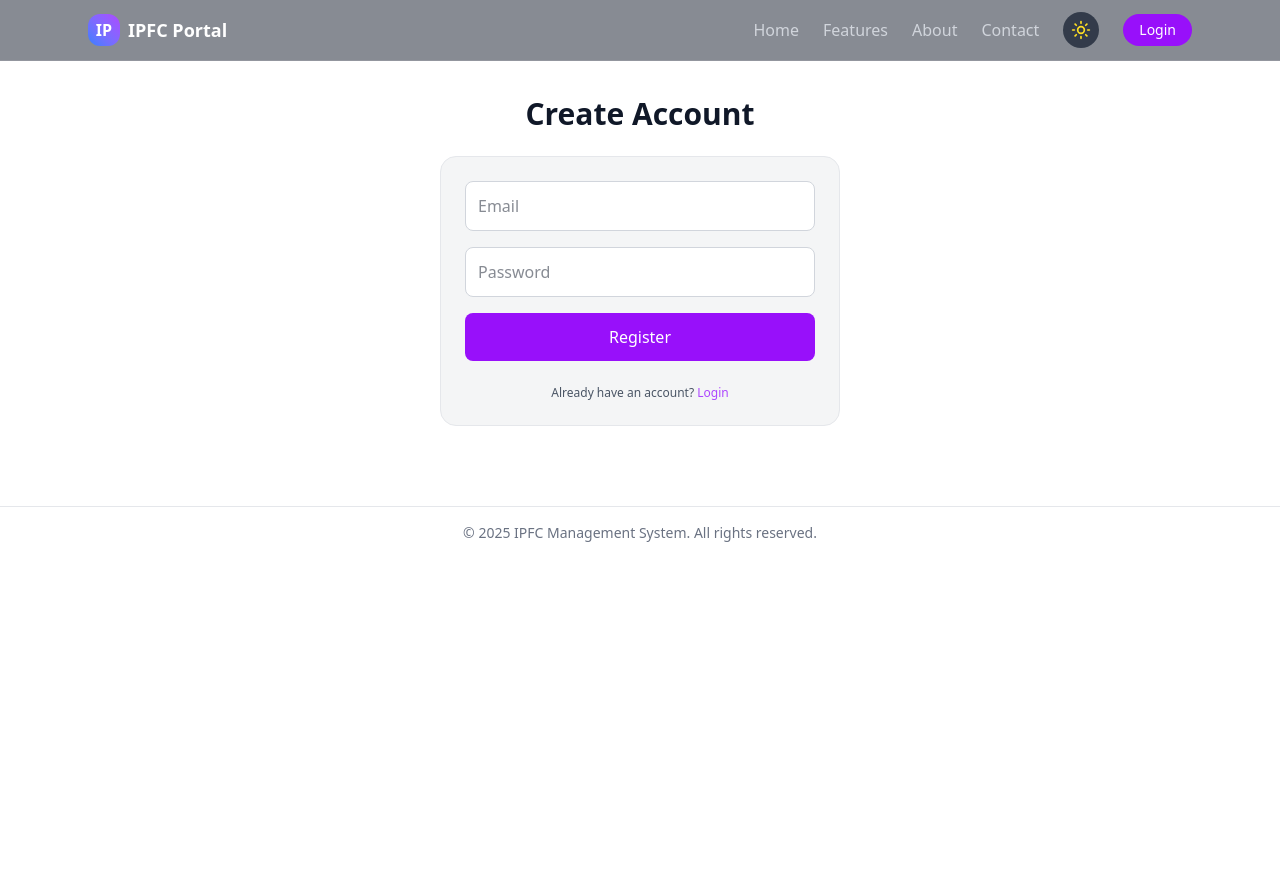
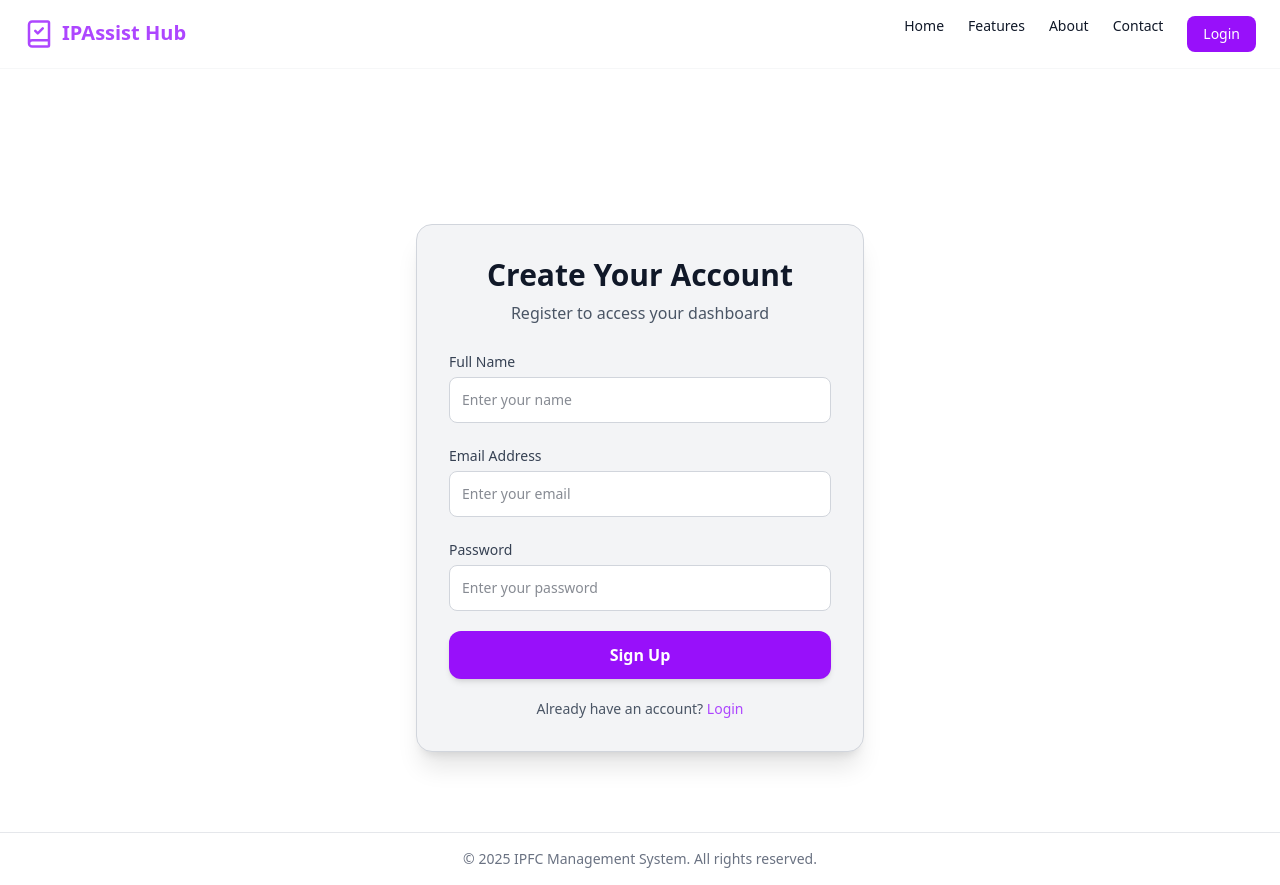
Before and after one commit to trishyanigam/IPFC, a React (Vite) app in the folder frontend/: page /register in a window 1280 px wide. Before the commit the page ends 800 px from the top, so only its background shows below. Built offline with nearby package versions, Linux system fonts and the light colour scheme; no server answers.

Commit message:
basic frontend

```diff
--- a/frontend/index.html
+++ b/frontend/index.html
@@ -2,7 +2,7 @@
 <html lang="en">
   <head>
     <meta charset="UTF-8" />
-    <title>IPFC Management</title>
+    <title>IPAssist Hub</title>
     <meta name="viewport" content="width=device-width, initial-scale=1.0" />
   </head>
   <body class="bg-white dark:bg-gray-950">
--- a/frontend/src/components/Navbar.jsx
+++ b/frontend/src/components/Navbar.jsx
@@ -1,82 +1,39 @@
 import React from "react";
-import { Link, NavLink } from "react-router-dom";
-import { useContext, useEffect, useState } from "react";
+import { Link } from "react-router-dom";
+import { useContext } from "react";
 import { AuthContext } from "../context/AuthContext";
-import { Sun, Moon, UserCircle } from "lucide-react";
-
+import { BookCheck } from "lucide-react";
 export default function Navbar() {
   const { user } = useContext(AuthContext);
-  const [theme, setTheme] = useState("dark");
-
-  useEffect(() => {
-    document.documentElement.classList.toggle("dark", theme === "dark");
-  }, [theme]);
-
-  const navLinkClass = ({ isActive }) =>
-    `text-sm md:text-base ${
-      isActive
-        ? "text-white font-semibold"
-        : "text-gray-300 hover:text-white"
-    }`;
 
   return (
-    <nav className="w-full fixed top-0 z-50 bg-gray-900/50 dark:bg-gray-950/60 backdrop-blur-md border-b border-white/10">
-      <div className="max-w-6xl mx-auto px-4 md:px-6 py-3 flex items-center justify-between">
-        {/* Logo */}
-        <Link to="/" className="flex items-center gap-2">
-          <div className="w-8 h-8 rounded-xl bg-gradient-to-tr from-blue-500 to-purple-500 flex items-center justify-center text-white font-bold">
-            IP
-          </div>
-          <span className="text-lg font-semibold text-white hidden sm:inline">
-            IPFC Portal
-          </span>
+    <nav className="fixed w-full backdrop-blur bg-white/10 dark:bg-black/20 border-b border-gray-300/20 dark:border-gray-700/20 z-50 px-6 py-4 flex justify-between items-center">
+      <Link to="/" className="text-xl font-bold text-purple-500 flex gap-2">
+        <BookCheck size={30} />
+        IPAssist Hub
       </Link>
 
-        {/* Nav links + actions */}
-        <div className="flex items-center gap-4 md:gap-6">
-          <NavLink to="/" className={navLinkClass}>
-            Home
-          </NavLink>
-          <NavLink to="/features" className={navLinkClass}>
-            Features
-          </NavLink>
-          <NavLink to="/about" className={navLinkClass}>
-            About
-          </NavLink>
-          <NavLink to="/contact" className={navLinkClass}>
-            Contact
-          </NavLink>
+      <div className="flex gap-6 text-sm font-medium">
+        <Link to="/">Home</Link>
+        <Link to="/features">Features</Link>
+        <Link to="/about">About</Link>
+        <Link to="/contact">Contact</Link>
 
-          {/* Theme toggle */}
-          <button
-            onClick={() => setTheme(theme === "dark" ? "light" : "dark")}
-            className="p-2 rounded-full bg-gray-800/80 hover:bg-gray-700/90 flex items-center justify-center"
+        {!user ? (
+          <Link
+            to="/login"
+            className="px-4 py-2 rounded-lg bg-purple-600 text-white hover:bg-purple-700"
           >
-            {theme === "dark" ? (
-              <Sun className="text-yellow-300" size={20} />
-            ) : (
-              <Moon className="text-gray-900" size={20} />
-            )}
-          </button>
-
-          {/* Login / Profile */}
-          {user ? (
-            <Link
-              to="/dashboard"
-              className="flex items-center gap-1 px-3 py-1.5 rounded-full bg-purple-600 hover:bg-purple-700 text-white"
-            >
-              <UserCircle size={22} />
-              <span className="hidden sm:inline text-sm">Dashboard</span>
+            Login
           </Link>
         ) : (
           <Link
-              to="/login"
-              className="px-4 py-1.5 rounded-full bg-purple-600 hover:bg-purple-700 text-sm text-white"
+            to="/dashboard"
+            className="px-4 py-2 rounded-lg bg-purple-600 text-white hover:bg-purple-700"
           >
-              Login
+            Dashboard
           </Link>
         )}
-        </div>
       </div>
     </nav>
   );
--- a/frontend/src/index.css
+++ b/frontend/src/index.css
@@ -3,18 +3,23 @@
 @tailwind components;
 @tailwind utilities;
 
-/* Smooth scrolling */
+/* Auto dark mode support */
 html {
-  scroll-behavior: smooth;
+  color-scheme: light dark;
 }
 
-/* Reset body spacing */
-body {
-  margin: 0;
-  padding: 0;
+/* Smooth transitions */
+* {
+  transition: background-color 0.3s ease, color 0.3s ease;
 }
 
-/* Slight transition for theme change */
-* {
-  transition: background-color 0.2s linear, color 0.2s linear, border-color 0.2s linear;
+/* Reusable input style */
+.input-field {
+  @apply w-full p-3 rounded-lg bg-white dark:bg-gray-800 border border-gray-300 dark:border-gray-700 text-sm
+         focus:outline-none focus:ring-2 focus:ring-purple-500 focus:border-purple-500 transition-all;
 }
+
+/* Reusable button style */
+.btn-primary {
+  @apply w-full py-3 rounded-xl bg-purple-600 hover:bg-purple-700 text-white font-semibold shadow-md transition-all;
+}
--- a/frontend/src/pages/HomePage.jsx
+++ b/frontend/src/pages/HomePage.jsx
@@ -23,7 +23,7 @@ export default function HomePage() {
   ];
 
   return (
-    <div className="px-6 max-w-6xl mx-auto text-center">
+    <div className="px-6 max-w-6xl mx-auto text-center mt-10">
       {/* Badge */}
       <motion.div
         initial={{ opacity: 0, y: -10 }}
@@ -38,7 +38,7 @@ export default function HomePage() {
         initial={{ opacity: 0, y: 15 }}
         animate={{ opacity: 1, y: 0 }}
         transition={{ delay: 0.1 }}
-        className="mt-6 text-4xl md:text-6xl font-extrabold text-gray-900 dark:text-white"
+        className="mt-20 text-4xl md:text-6xl font-extrabold text-gray-900 dark:text-white"
       >
         Intellectual Property
         <br />
--- a/frontend/src/pages/LoginPage.jsx
+++ b/frontend/src/pages/LoginPage.jsx
@@ -1,70 +1,83 @@
-import React from "react";
-import { useState } from "react";
+import React, { useState } from "react";
 import { signInWithEmailAndPassword } from "firebase/auth";
 import { auth } from "../services/firebase";
-import { useNavigate, Link } from "react-router-dom";
+import { Link, useNavigate } from "react-router-dom";
 
 export default function LoginPage() {
-  const [email, setEmail] = useState("");
-  const [password, setPassword] = useState("");
-  const [err, setErr] = useState("");
   const navigate = useNavigate();
+  const [error, setError] = useState("");
 
-  const handleLogin = async (e) => {
+  const [form, setForm] = useState({
+    email: "",
+    password: "",
+  });
+
+  const handleChange = (e) =>
+    setForm({ ...form, [e.target.name]: e.target.value });
+
+  const handleSubmit = async (e) => {
     e.preventDefault();
-    setErr("");
     try {
-      await signInWithEmailAndPassword(auth, email, password);
+      await signInWithEmailAndPassword(auth, form.email, form.password);
       navigate("/dashboard");
-    } catch (error) {
-      setErr("Invalid email or password");
+    } catch (err) {
+      setError("Invalid email or password");
     }
   };
 
   return (
-    <div className="px-6 max-w-md mx-auto">
-      <h1 className="text-3xl font-bold text-gray-900 dark:text-white text-center">
+    <div className="pt-32 px-6 flex justify-center">
+      <div className="max-w-md w-full bg-gray-100 dark:bg-gray-900 rounded-2xl shadow-xl p-8 border border-gray-300 dark:border-gray-700">
+        <h1 className="text-3xl font-bold text-center mb-2 text-gray-900 dark:text-white">
           Login
         </h1>
+        <p className="text-center text-gray-600 dark:text-gray-300 mb-6">
+          Welcome back! Log into your account.
+        </p>
 
-      <form
-        onSubmit={handleLogin}
-        className="mt-6 bg-gray-100/90 dark:bg-gray-900/70 p-6 rounded-2xl border border-gray-200 dark:border-gray-800 space-y-4"
-      >
-        {err && (
-          <p className="text-sm text-red-500 text-center">{err}</p>
+        {error && (
+          <p className="text-red-500 text-sm text-center mb-3">{error}</p>
         )}
 
+        <form onSubmit={handleSubmit} className="space-y-5">
+          <div>
+            <label className="text-sm text-gray-700 dark:text-gray-300">
+              Email
+            </label>
             <input
+              name="email"
               type="email"
-          placeholder="Email"
-          className="w-full p-3 rounded-lg bg-white dark:bg-gray-800 border border-gray-300 dark:border-gray-700 outline-none"
-          value={email}
-          onChange={(e) => setEmail(e.target.value)}
+              onChange={handleChange}
+              className="input-field mt-1"
+              placeholder="Enter your email"
+              required
             />
+          </div>
 
+          <div>
+            <label className="text-sm text-gray-700 dark:text-gray-300">
+              Password
+            </label>
             <input
+              name="password"
               type="password"
-          placeholder="Password"
-          className="w-full p-3 rounded-lg bg-white dark:bg-gray-800 border border-gray-300 dark:border-gray-700 outline-none"
-          value={password}
-          onChange={(e) => setPassword(e.target.value)}
+              onChange={handleChange}
+              className="input-field mt-1"
+              placeholder="Enter your password"
+              required
             />
+          </div>
 
-        <button
-          type="submit"
-          className="w-full py-3 rounded-lg bg-purple-600 hover:bg-purple-700 text-white font-medium"
-        >
-          Login
-        </button>
+          <button className="btn-primary">Login</button>
 
-        <p className="text-xs text-center text-gray-600 dark:text-gray-400 mt-2">
+          <p className="text-sm text-center text-gray-600 dark:text-gray-400">
             Don't have an account?{" "}
-          <Link to="/register" className="text-purple-500 hover:underline">
-            Register
+            <Link className="text-purple-500 hover:underline" to="/register">
+              Create Account
             </Link>
           </p>
         </form>
       </div>
+    </div>
   );
 }
--- a/frontend/src/pages/RegisterPage.jsx
+++ b/frontend/src/pages/RegisterPage.jsx
@@ -1,70 +1,97 @@
-import React from "react";
-import { useState } from "react";
+import React, { useState } from "react";
 import { createUserWithEmailAndPassword } from "firebase/auth";
 import { auth } from "../services/firebase";
-import { useNavigate, Link } from "react-router-dom";
+import { Link, useNavigate } from "react-router-dom";
 
 export default function RegisterPage() {
-  const [email, setEmail] = useState("");
-  const [password, setPassword] = useState("");
-  const [err, setErr] = useState("");
   const navigate = useNavigate();
+  const [error, setError] = useState("");
 
-  const register = async (e) => {
+  const [form, setForm] = useState({
+    fullName: "",
+    email: "",
+    password: "",
+  });
+
+  const handleChange = (e) =>
+    setForm({ ...form, [e.target.name]: e.target.value });
+
+  const handleSubmit = async (e) => {
     e.preventDefault();
-    setErr("");
     try {
-      await createUserWithEmailAndPassword(auth, email, password);
+      await createUserWithEmailAndPassword(auth, form.email, form.password);
       navigate("/dashboard");
-    } catch (error) {
-      setErr("Registration failed. Try a different email or stronger password.");
+    } catch (err) {
+      setError(err.message);
     }
   };
 
   return (
-    <div className="px-6 max-w-md mx-auto">
-      <h1 className="text-3xl font-bold text-gray-900 dark:text-white text-center">
-        Create Account
+    <div className="pt-32 px-6 flex justify-center">
+      <div className="max-w-md w-full bg-gray-100 dark:bg-gray-900 rounded-2xl shadow-xl p-8 border border-gray-300 dark:border-gray-700">
+        <h1 className="text-3xl font-bold text-center mb-2 text-gray-900 dark:text-white">
+          Create Your Account
         </h1>
+        <p className="text-center text-gray-600 dark:text-gray-300 mb-6">
+          Register to access your dashboard
+        </p>
 
-      <form
-        onSubmit={register}
-        className="mt-6 bg-gray-100/90 dark:bg-gray-900/70 p-6 rounded-2xl border border-gray-200 dark:border-gray-800 space-y-4"
-      >
-        {err && (
-          <p className="text-sm text-red-500 text-center">{err}</p>
+        {error && (
+          <p className="text-red-500 text-sm text-center mb-3">{error}</p>
         )}
 
+        <form onSubmit={handleSubmit} className="space-y-5">
+          <div>
+            <label className="text-sm text-gray-700 dark:text-gray-300">
+              Full Name
+            </label>
             <input
+              name="fullName"
+              onChange={handleChange}
+              className="input-field mt-1"
+              placeholder="Enter your name"
+              required
+            />
+          </div>
+
+          <div>
+            <label className="text-sm text-gray-700 dark:text-gray-300">
+              Email Address
+            </label>
+            <input
+              name="email"
               type="email"
-          placeholder="Email"
-          className="w-full p-3 rounded-lg bg-white dark:bg-gray-800 border border-gray-300 dark:border-gray-700 outline-none"
-          value={email}
-          onChange={(e) => setEmail(e.target.value)}
+              onChange={handleChange}
+              className="input-field mt-1"
+              placeholder="Enter your email"
+              required
             />
+          </div>
 
+          <div>
+            <label className="text-sm text-gray-700 dark:text-gray-300">
+              Password
+            </label>
             <input
+              name="password"
               type="password"
-          placeholder="Password"
-          className="w-full p-3 rounded-lg bg-white dark:bg-gray-800 border border-gray-300 dark:border-gray-700 outline-none"
-          value={password}
-          onChange={(e) => setPassword(e.target.value)}
+              onChange={handleChange}
+              className="input-field mt-1"
+              placeholder="Enter your password"
+              required
             />
+          </div>
 
-        <button
-          type="submit"
-          className="w-full py-3 rounded-lg bg-purple-600 hover:bg-purple-700 text-white font-medium"
-        >
-          Register
-        </button>
+          <button className="btn-primary">Sign Up</button>
 
-        <p className="text-xs text-center text-gray-600 dark:text-gray-400 mt-2">
+          <p className="text-sm text-center text-gray-600 dark:text-gray-400">
             Already have an account?{" "}
-          <Link to="/login" className="text-purple-500 hover:underline">
+            <Link className="text-purple-500 hover:underline" to="/login">
               Login
             </Link>
           </p>
         </form>
       </div>
+    </div>
   );
 }
```
Also changed, not shown: frontend/src/context/AuthContext.jsx (+5 -7 lines), frontend/src/pages/UserDashboard.jsx (+49 -14 lines), frontend/src/pages/verifyEmail.jsx (added, +65 -0 lines), frontend/src/services/firebase.js (+12 -3 lines), frontend/tailwind.config.js (+2 -6 lines). Lines whose indentation alone changed are shown as unchanged.
